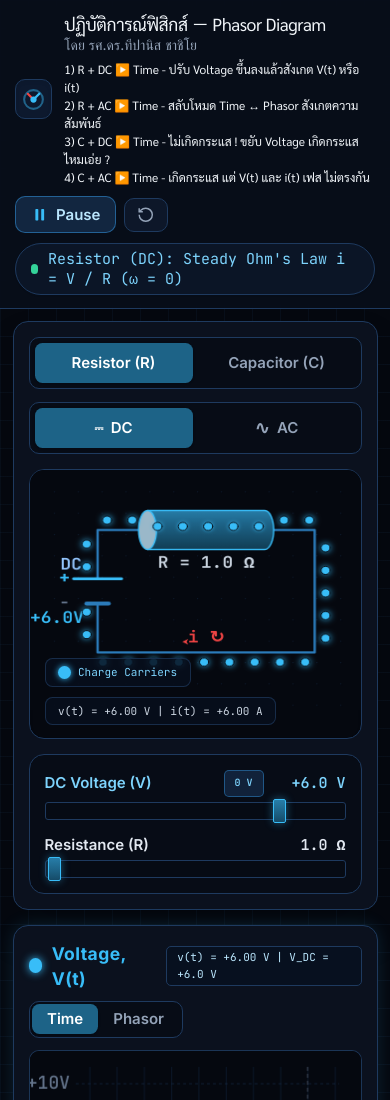
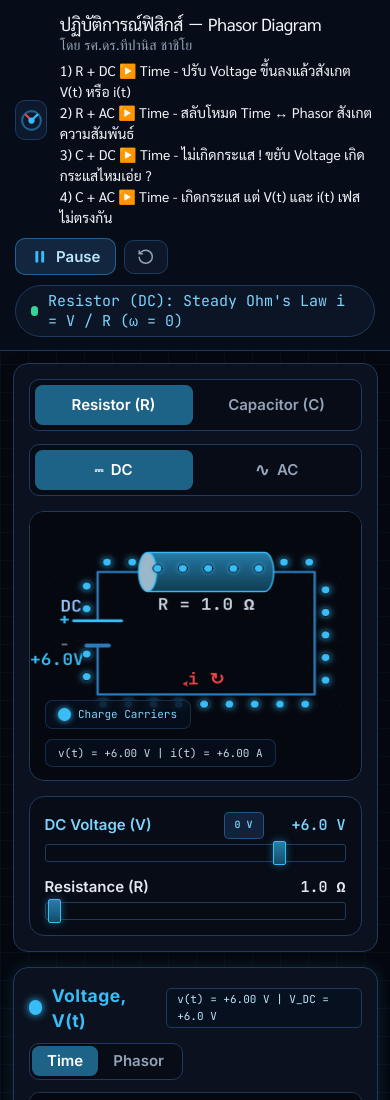
Before and after one commit to teepanis/lecture-notes, a plain HTML site: page lab/phasor_diagram.html in a window 390 px wide. Shown: the top 1100 px of the page. Drawn offline with nearby package versions, Linux system fonts and the light colour scheme.

Commit message:
Add files via upload

```diff
--- a/lab/phasor_diagram.html
+++ b/lab/phasor_diagram.html
@@ -416,7 +416,7 @@
 
         <p class="text-[14px] sm:text-[16px] text-slate-400">
           โดย รศ.ดร.ทีปานิส ชาชิโย
-        <ul style="font-family: 'Sarabun', 'Leelawadee UI', 'Thonburi', sans-serif;" class="text-[12px] sm:text-[14px] text-slate-100 mt-1">
+        <ul style="font-family: 'Sarabun', 'Leelawadee UI', 'Thonburi', sans-serif;" class="text-[14px] sm:text-[14px] text-slate-100 mt-1">
         <li>1) R + DC ▶️ Time - ปรับ Voltage ขึ้นลงแล้วสังเกต V(t) หรือ i(t)</li>
         <li>2) R + AC ▶️ Time - สลับโหมด Time ↔ Phasor สังเกตความสัมพันธ์</li>
         <li>3) C + DC ▶️ Time - ไม่เกิดกระแส ! ขยับ Voltage เกิดกระแสไหมเอ่ย ?</li>
```
